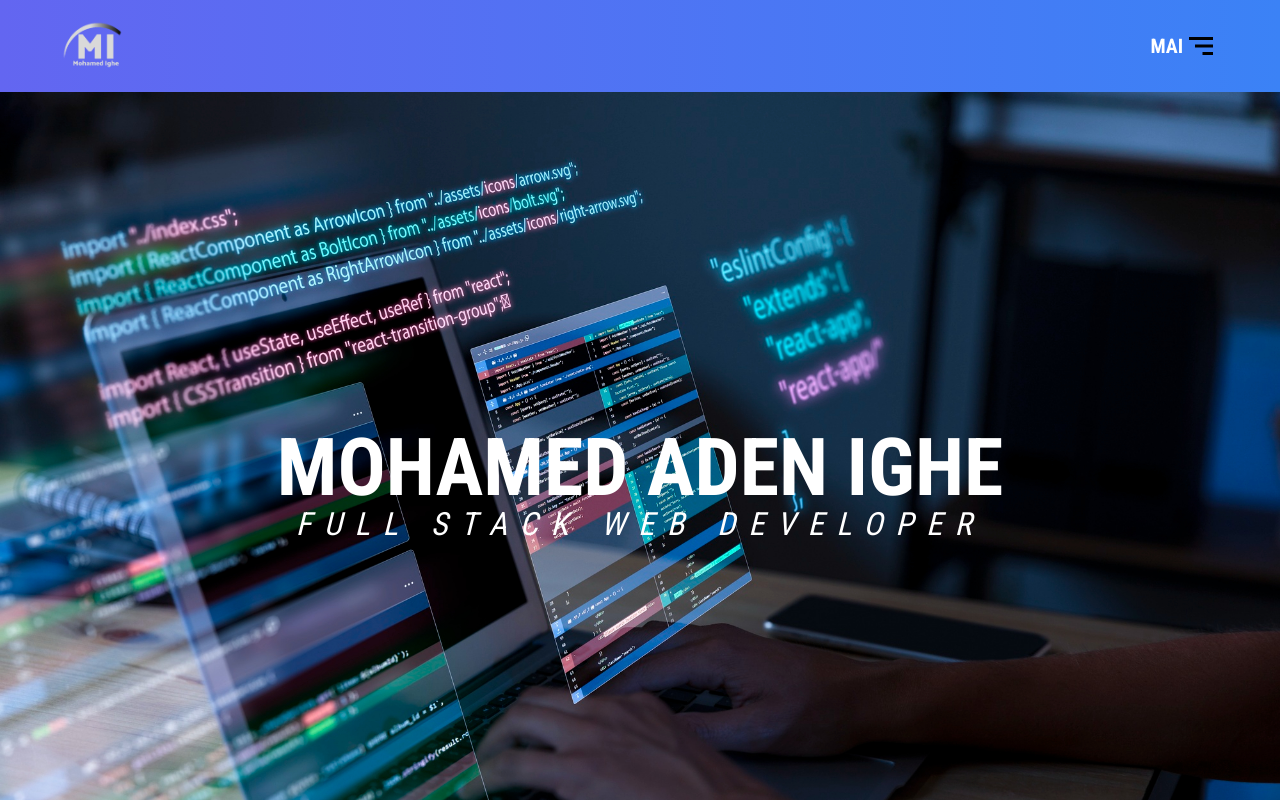
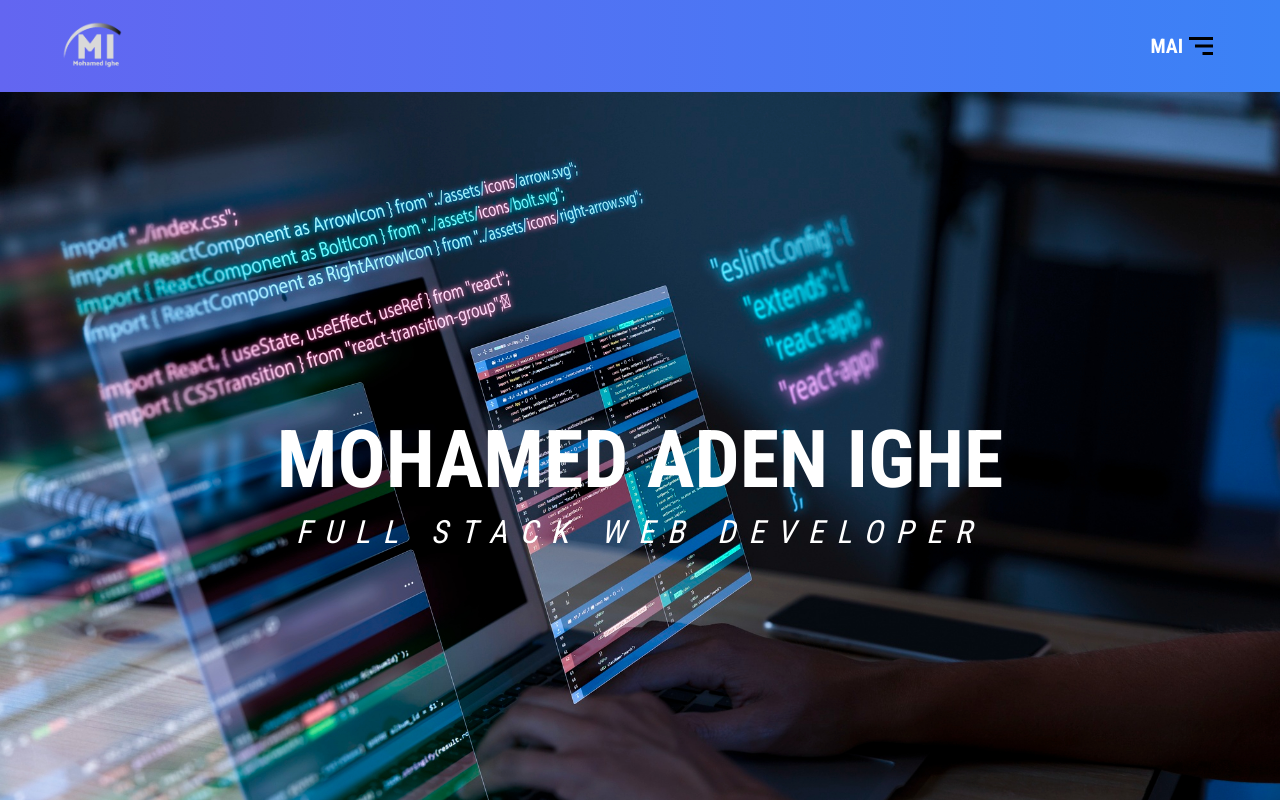
Before and after one commit to katarighe/my-portfolio-website, a React (Vite) app: page / in a window 1280 px wide. Shown: the top 800 px of the page. Built offline with nearby package versions, Linux system fonts and the light colour scheme.

Commit message:
Update the animation and styling

```diff
--- a/src/components/Hero.jsx
+++ b/src/components/Hero.jsx
@@ -12,9 +12,9 @@ function Hero({ name, details, backgroundImage }) {
 
   return (
     <section className="bg-green-500 text-white bg-opacity-100" style={sectionStyle}>
-      <div className="container flex flex-col justify-center items-center text-center h-screen gap-0 bg-opacity-50">
-        <h1 className="font-bold font-robotoCondensed text-[5rem] p-0 m-0 leading-[80%] uppercase animate__animated animate__fadeIn">{name}</h1>
-        <h3 className="font-style: italic font-robotoCondensed text-[2rem] p-0 m-0 uppercase tracking-[0.8rem] animate__animated animate__fadeIn">{details}</h3>
+      <div className="container flex flex-col justify-center items-center text-center h-screen gap-4 bg-opacity-50">
+        <h1 className="font-bold font-robotoCondensed text-[5rem] p-0 m-0 leading-[80%] uppercase animate__animated animate__fadeInUp">{name}</h1>
+        <h3 className="font-style: italic font-robotoCondensed text-[2rem] p-0 m-0 uppercase tracking-[0.8rem] animate__animated animate__fadeInDown">{details}</h3>
       </div>
     </section>
   );
```
